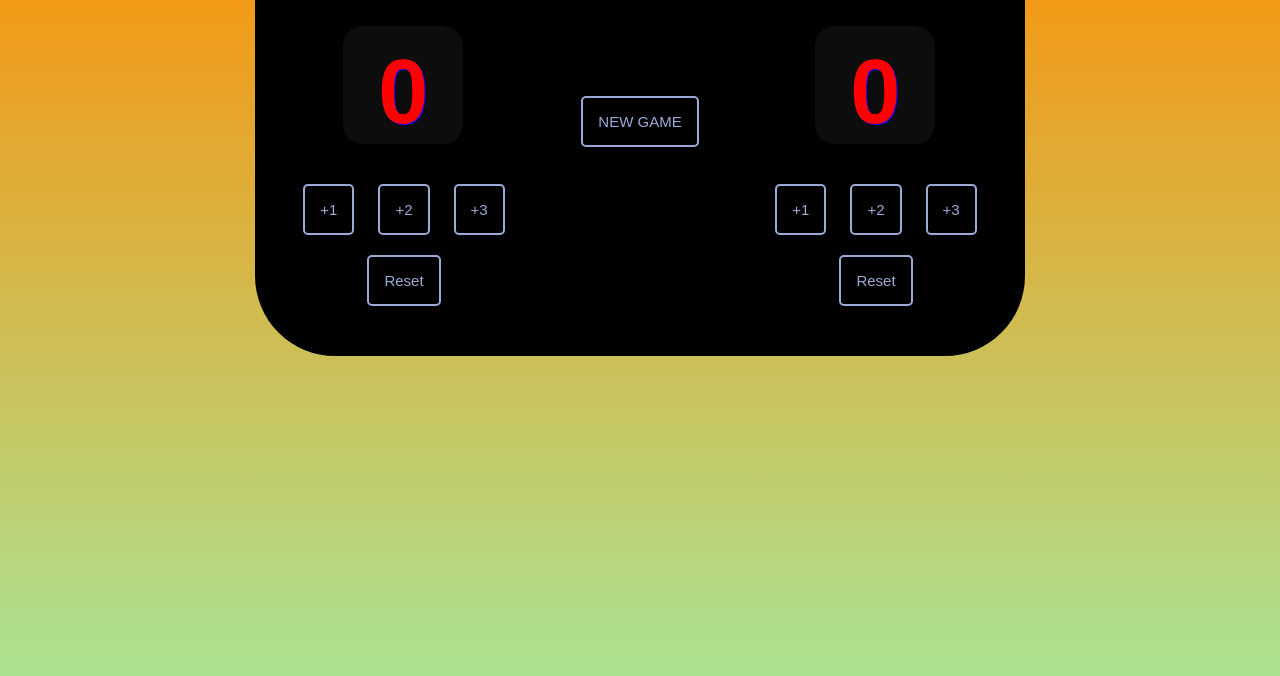
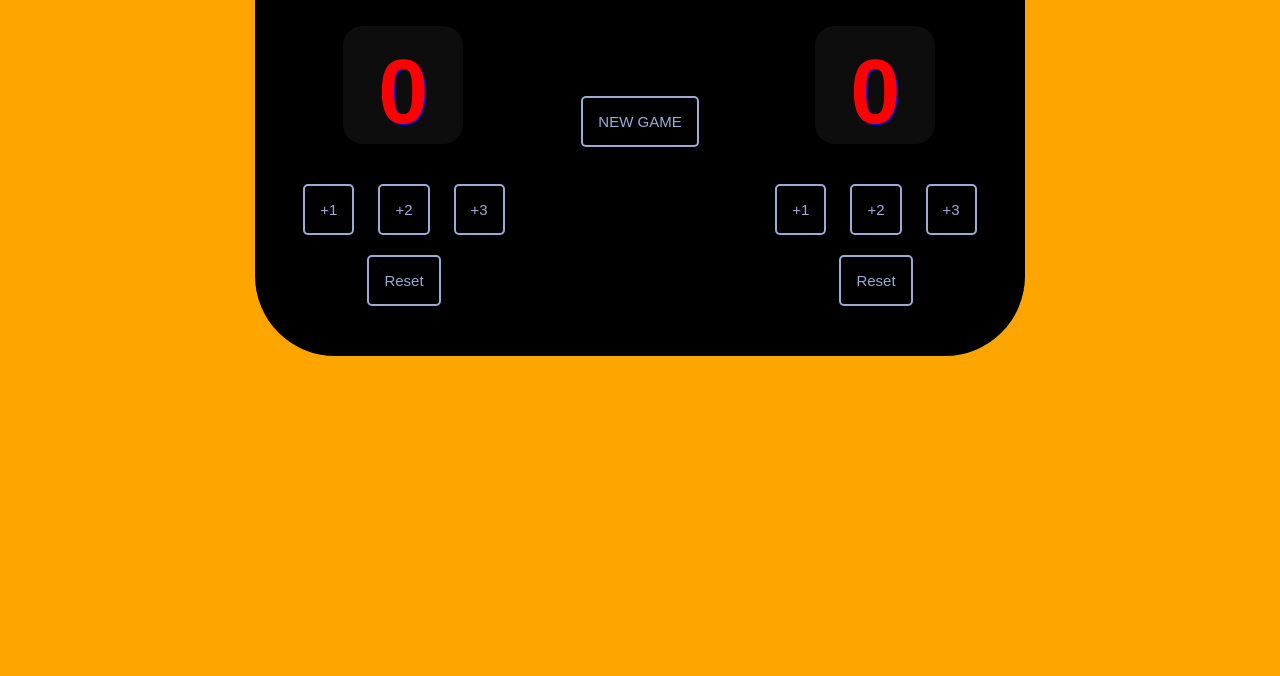
Before and after one commit to AbuFragrance/Basketball-Punktestand, a plain HTML site: page index.html in a window 1280 px wide. Shown: the part 124-800 px from the top of the page. Drawn offline with Linux system fonts and the light colour scheme; a web font is replaced by a local one.

Commit message:
updated background

```diff
--- a/index.css
+++ b/index.css
@@ -1,7 +1,7 @@
 body {
     margin: 0;
     text-align: center;
-    background: linear-gradient(darkorange, rgb(171, 226, 146))
+    background: orange
 }
 
 .container {
```
